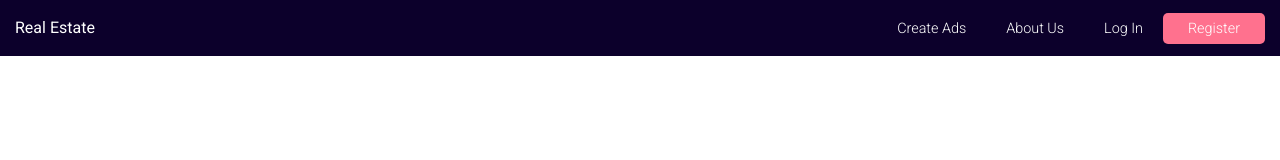
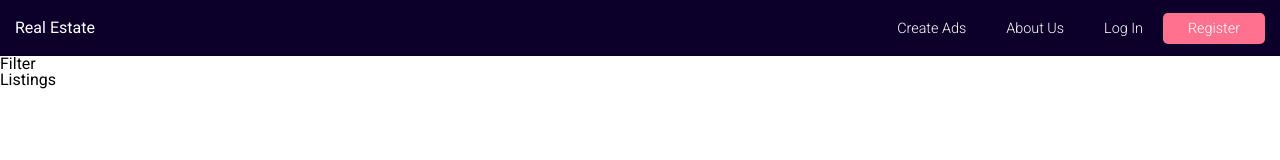
Before and after one commit to aslamm29/real-estate, a React (Create React App) app: page / in a window 1280 px wide. Shown: the top 160 px of the page. Built offline with nearby package versions, Linux system fonts and the light colour scheme.

Commit message:
Added structure for the content

```diff
--- a/src/App.js
+++ b/src/App.js
@@ -1,11 +1,18 @@
 import React from 'react';
 import RealEstate from "./components/realEstate"
 import Header from "./components/Header"
+import Filter from "./components/Filter"
+import Listings from "./components/Listings"
+
 
 function App() {
   return (
     <div>
       <Header />
+      <section id="content-area">
+        <Filter />
+        <Listings />
+      </section>
     </div>
   );
 }
--- /dev/null
+++ b/src/components/Filter.js
@@ -0,0 +1,18 @@
+import React, { Component } from 'react'
+
+class Filter extends Component {
+    constructor(){
+        super()
+        this.state={
+            name: "Aslam"
+        }
+    }
+
+    render(){
+        return(<section className="filter">
+            Filter
+        </section>)
+    }
+}
+
+export default Filter
--- a/src/components/Header.js
+++ b/src/components/Header.js
@@ -1,5 +1,4 @@
 import React, { Component } from 'react'
-
 
 class Header extends Component {
     constructor(){
--- /dev/null
+++ b/src/components/Listings.js
@@ -0,0 +1,18 @@
+import React, { Component } from 'react'
+
+class Header extends Component {
+    constructor(){
+        super()
+        this.state={
+            name: "Aslam"
+        }
+    }
+
+    render(){
+        return(<section className="listings">
+            Listings
+        </section>)
+    }
+}
+
+export default Header
```
